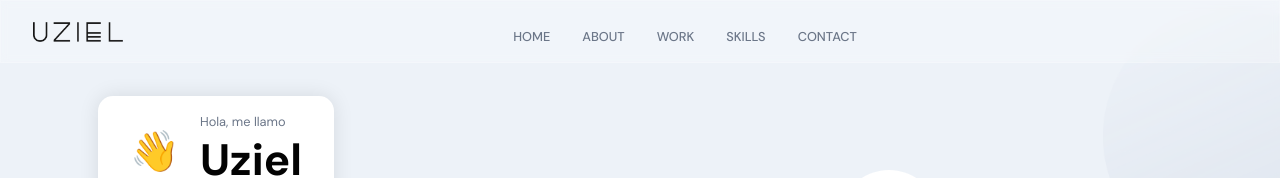
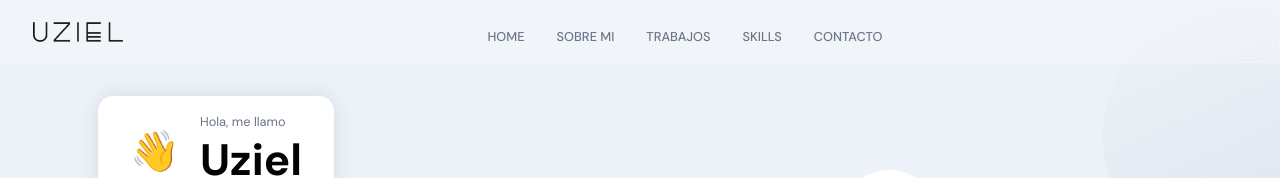
Before and after one commit to UzielPatron/portfolio_react, a React (Vite) app: page / in a window 1280 px wide. Shown: the top 178 px of the page. Built offline with nearby package versions, Linux system fonts and the light colour scheme.

Commit message:
contact, navbar and navigation bar updated

```diff
--- a/src/components/Navbar/Navbar.jsx
+++ b/src/components/Navbar/Navbar.jsx
@@ -15,7 +15,7 @@ export const Navbar = () => {
         <img src={images.logo} alt="logo" />
       </a>
       <ul className='app__navbar-links'>
-        {['home', 'about', 'work', 'skills', 'contact'].map( (item, idx) => (
+        {['home', 'sobre mi', 'trabajos', 'skills', 'contacto'].map( (item, idx) => (
           <li key={ idx } className='app__flex p-text' >
             <div />
             <a href={`#${item}`}>{item}</a>
@@ -35,7 +35,7 @@ export const Navbar = () => {
               <HiX  onClick={() => setToggle(false) } />
 
               <ul>
-                {['home', 'about', 'work', 'skills', 'contact'].map( (item, idx) => (
+                {['home', 'sobre mi', 'trabajos', 'skills', 'contacto'].map( (item, idx) => (
                   <li key={ idx } >
                     <a href={`#${item}`} onClick={ () => setToggle(false)} >{item}</a>
                   </li>
--- a/src/components/NavigationDots.jsx
+++ b/src/components/NavigationDots.jsx
@@ -3,7 +3,7 @@ import React from 'react';
 const NavigationDots = ({ active }) => {
   return (
     <div className='app__navigation'>
-      {['home', 'about', 'work', 'skills', 'contact'].map( (item, idx) => (
+      {['home', 'sobre mi', 'trabajos', 'skills', 'contacto'].map( (item, idx) => (
           <a
           key={ item + idx }
           href={`#${item}`}
--- a/src/container/About/About.jsx
+++ b/src/container/About/About.jsx
@@ -62,4 +62,4 @@ const About = () => {
   )
 }
 
-export default AppWrap(MotionWrap(About, 'app__about'), 'about', 'app__whitebg');
+export default AppWrap(MotionWrap(About, 'app__about'), 'sobre mi', 'app__whitebg');
--- a/src/container/Footer/Footer.jsx
+++ b/src/container/Footer/Footer.jsx
@@ -55,7 +55,7 @@ const Footer = () => {
 
   return (
     <>
-      <h2 className='head-text'>Contact Me</h2>
+      <h2 className='head-text'>Contáctame</h2>
 
       <div className='app__footer-cards'>
         <a
@@ -78,61 +78,8 @@ const Footer = () => {
           </div>
         </a>
       </div>
-
-      {/* {
-        !isFormSubmitted
-          ? (
-            <form className='app__footer-form app__flex' onSubmit={handleSubmit} >
-              <div className='app__flex'>
-                <input
-                  type="text"
-                  className='p-text'
-                  placeholder='Tu nombre'
-                  name='name'
-                  value={ name }
-                  onChange={ handleChangeInput }
-                  required
-                />
-              </div>
-              <div className='app__flex'>
-                <input
-                  type="email"
-                  className='p-text'
-                  placeholder='Tu email'
-                  name='email'
-                  value={ email }
-                  onChange={ handleChangeInput }
-                  required
-                />
-              </div>
-              <div>
-                <textarea
-                  className='p-text'
-                  placeholder='Tu mensaje'
-                  name='message'
-                  value={ message }
-                  onChange={ handleChangeInput}
-                  required
-                />
-              </div>
-
-              <button type='submit' className='p-text' disabled={ loading }>
-                {
-                  loading
-                    ? 'Enviando'
-                    : 'Enviar'
-                }
-              </button>
-            </form>
-          )
-          : (
-            <div>
-              <h3 className='head-text'>Gracias por ponerte en contacto</h3>
-            </div>
-          )
-      } */}
     </>
   )
 }
 
-export default AppWrap(MotionWrap(Footer, 'app__footer'), 'contact', 'app__primarybg')
+export default AppWrap(MotionWrap(Footer, 'app__footer'), 'contacto', 'app__primarybg')
--- a/src/container/Work/Work.jsx
+++ b/src/container/Work/Work.jsx
@@ -119,4 +119,4 @@ const Work = () => {
 }
 
 
-export default AppWrap(MotionWrap(Work, 'app__works'), 'work', 'app__primarybg');
+export default AppWrap(MotionWrap(Work, 'app__works'), 'trabajos', 'app__primarybg');
```
